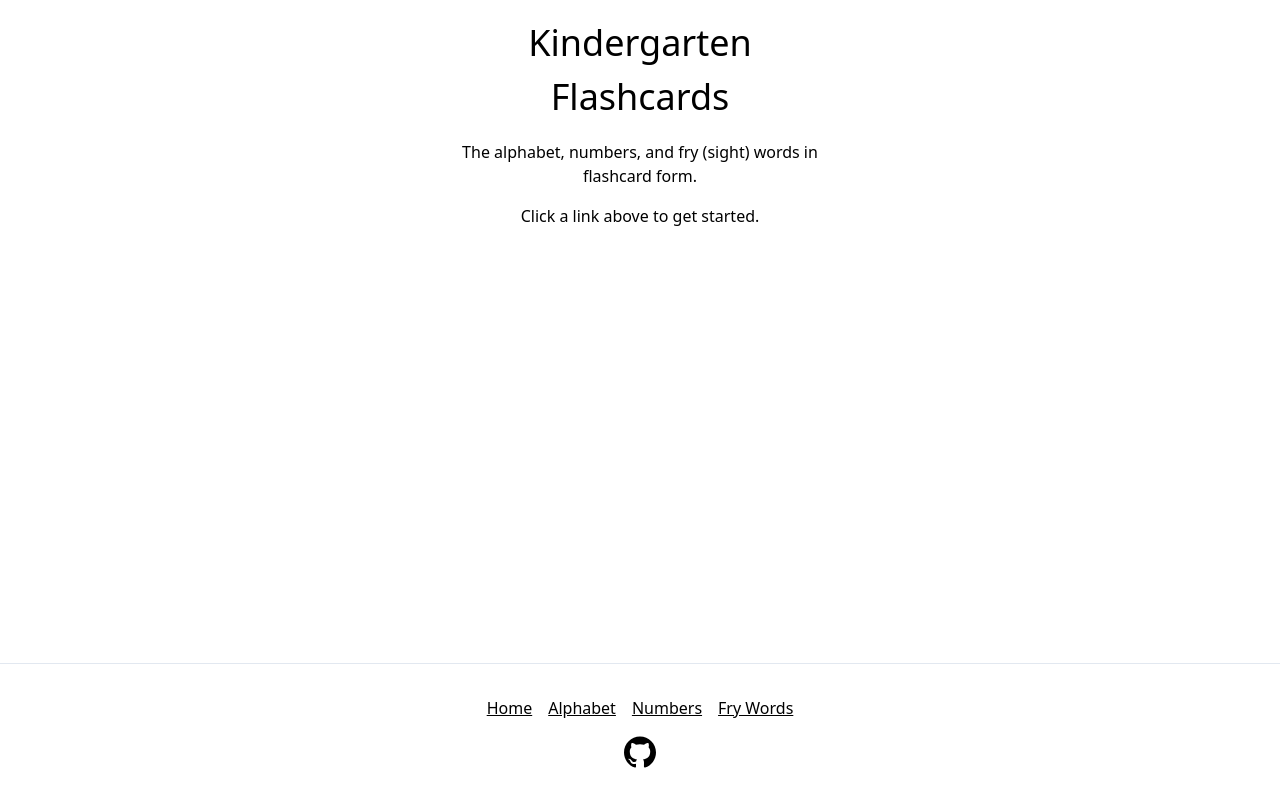
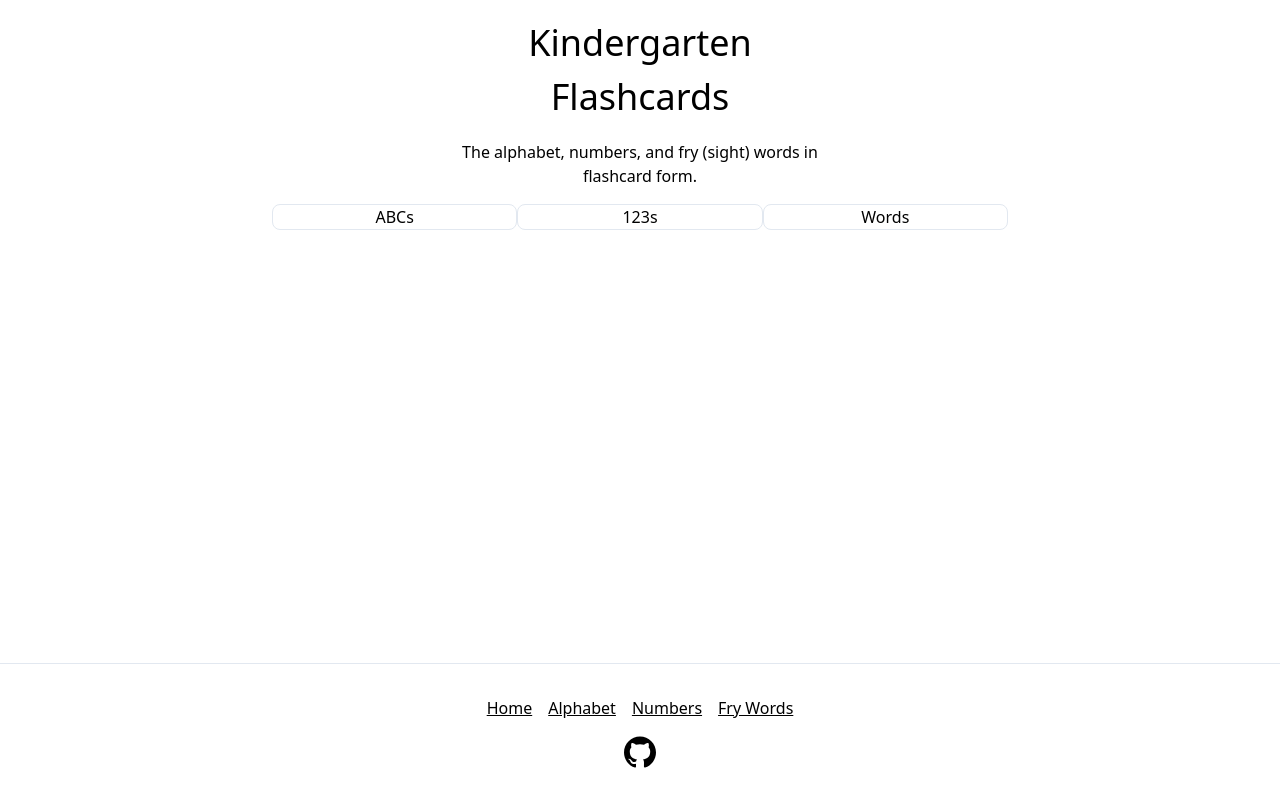
Before and after one commit to gregrickaby/preschool-flashcards, a Next.js app: page / in a window 1280 px wide. Built offline with nearby package versions, Linux system fonts and the light colour scheme.

Commit message:
add cards

```diff
--- a/pages/index.js
+++ b/pages/index.js
@@ -1,3 +1,4 @@
+import Link from 'next/link'
 import Footer from '@/components/Footer'
 import SiteHead from '@/components/SiteHead'
 import Header from '@/components/Header'
@@ -6,7 +7,25 @@ const HomePage = () => (
   <div className="max-w-3xl p-4 m-auto text-center">
     <SiteHead />
     <Header />
-    <main>Click a link above to get started.</main>
+    <main>
+      <div className="grid grid-cols-3">
+        <div className="border rounded-lg">
+          <Link href="/alphabet">
+            <a>ABCs</a>
+          </Link>
+        </div>
+        <div className="border rounded-lg">
+          <Link href="/numbers">
+            <a>123s</a>
+          </Link>
+        </div>
+        <div className="border rounded-lg">
+          <Link href="/fry-words">
+            <a>Words</a>
+          </Link>
+        </div>
+      </div>
+    </main>
     <Footer />
   </div>
 )
```
